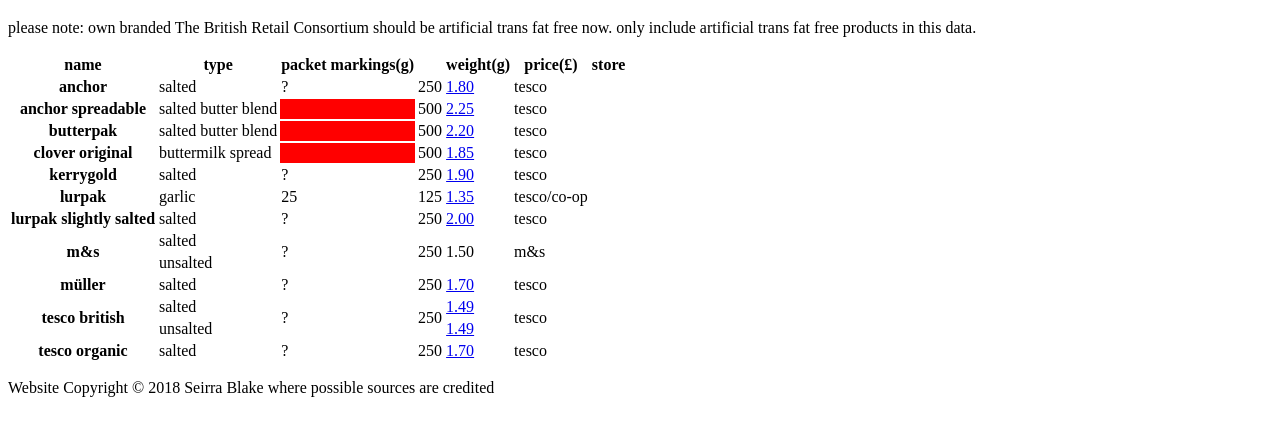
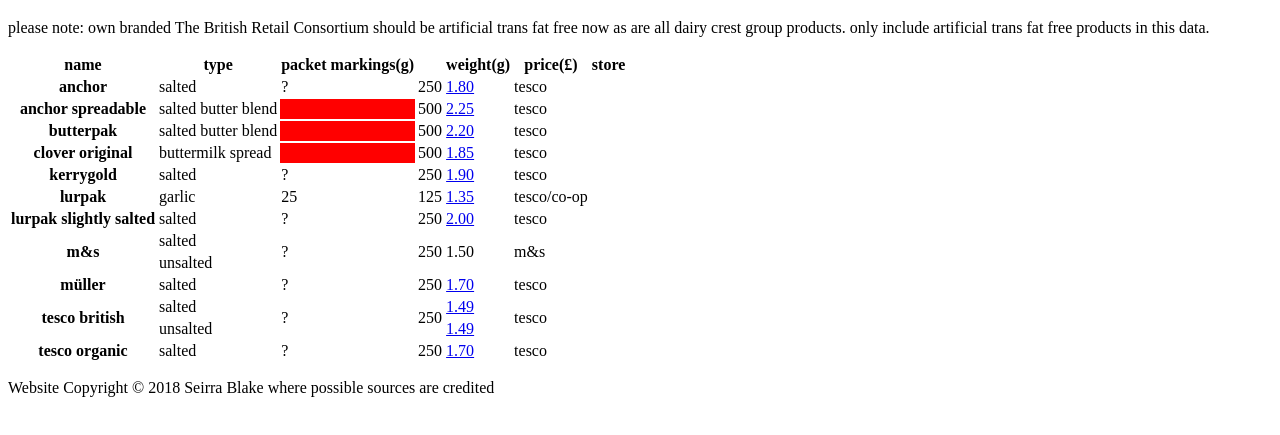
Before and after one commit to prototype99/prototype99.github.io, a plain HTML site: page butter.htm in a window 1280 px wide. Shown: the part 87-522 px from the top of the page. Drawn offline with Linux system fonts and the light colour scheme.

Commit message:
add info on dairy crest

```diff
--- a/butter.htm
+++ b/butter.htm
@@ -14,7 +14,7 @@
 <h1 aria->butter prices</h1>
 </header>
 	<main>
-  please note: own branded The British Retail Consortium should be artificial trans fat free now. only include artificial trans fat free products in this data.
+  please note: own branded The British Retail Consortium should be artificial trans fat free now as are all dairy crest group products. only include artificial trans fat free products in this data.
 	<p><table>
   <tbody>
     <tr>
```
